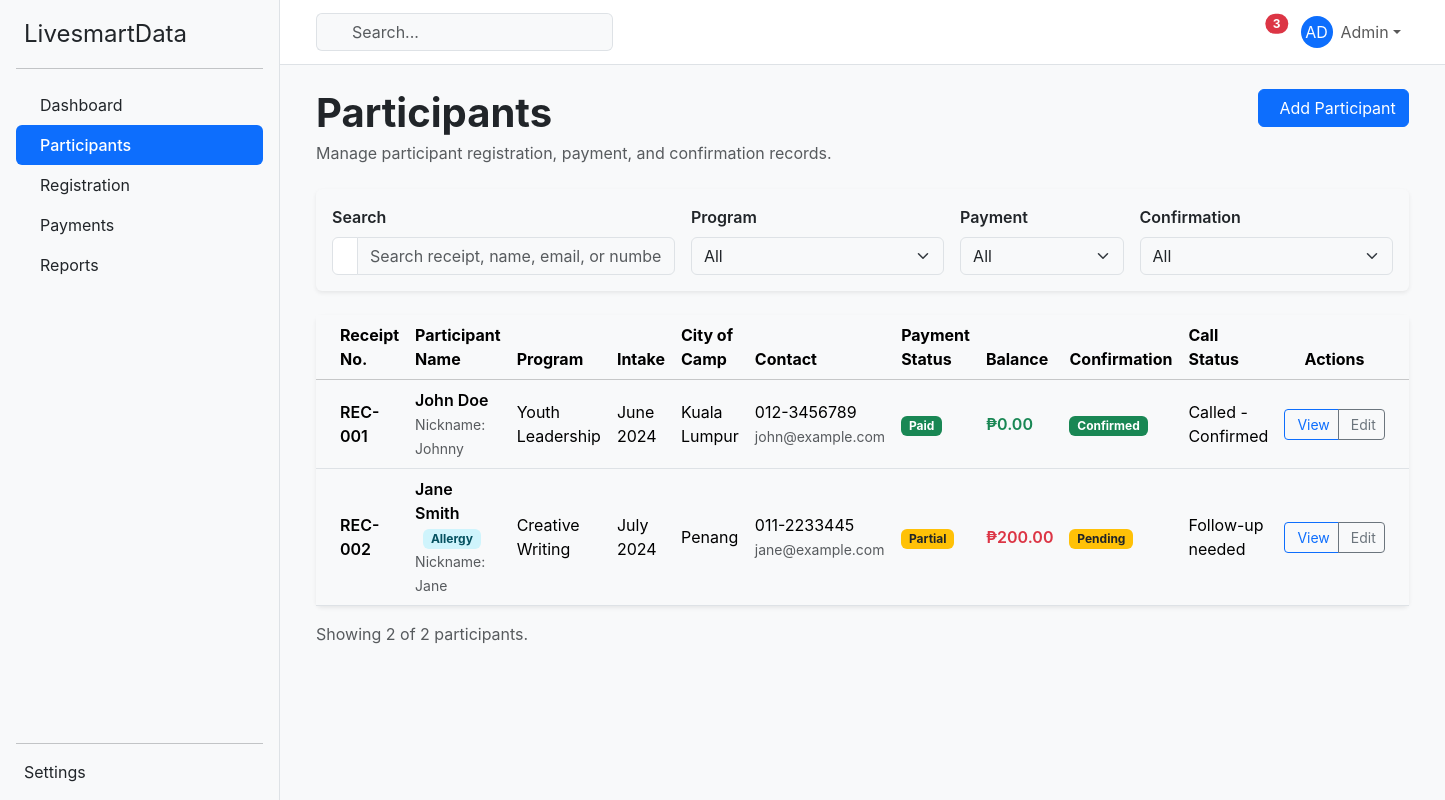
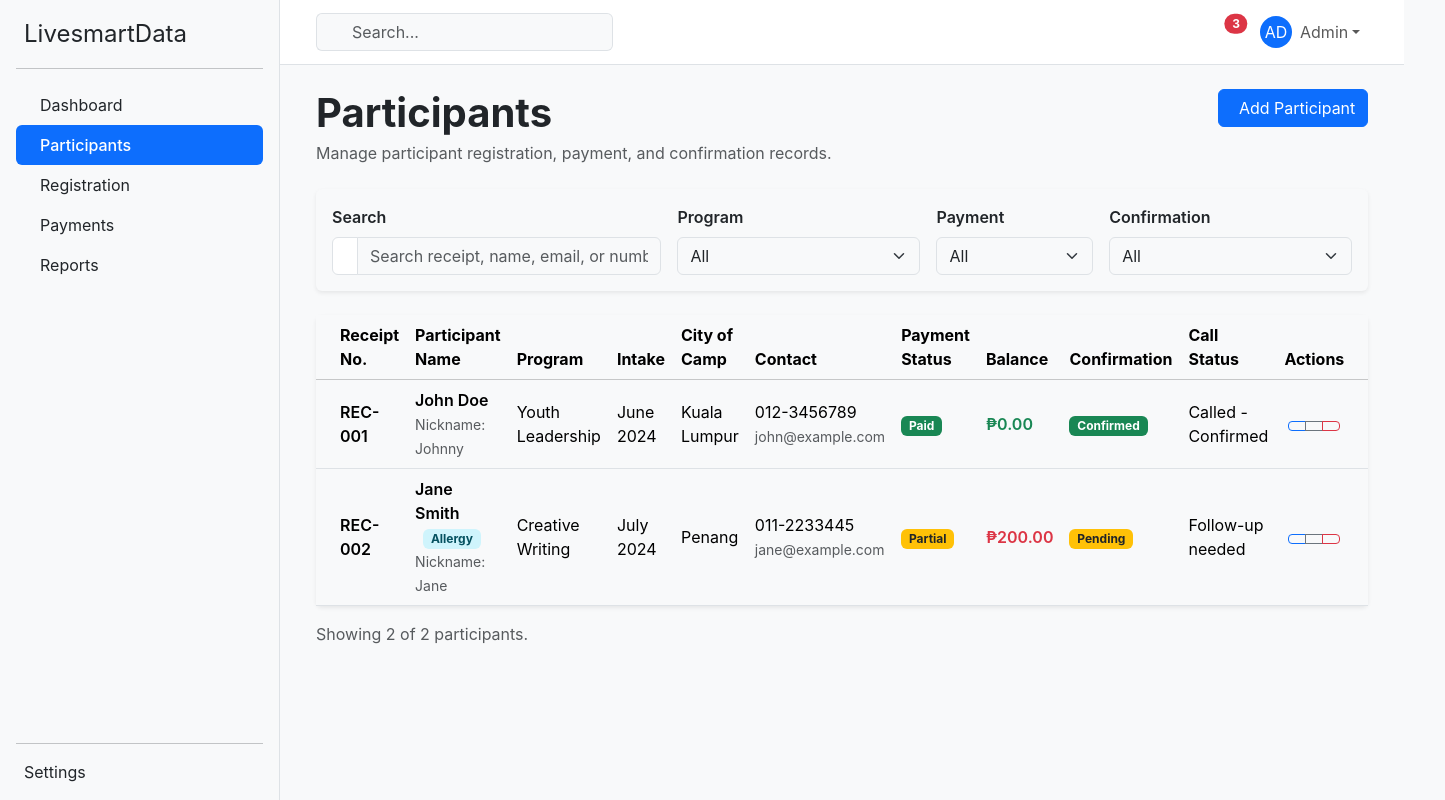
Before and after one commit to Snow-prog-14/LivesmartData, a React (Vite) app in the folder client/: page /participants in a window 1280 px wide. Shown: the whole page, 1445 px wide, since content can reach past the window. Built offline with nearby package versions, Linux system fonts and the light colour scheme; the HTML template or start-up script is replaced by a standard one.

Commit message:
Delete Participant V1.

```diff
--- a/client/src/pages/Participants/Participants.tsx
+++ b/client/src/pages/Participants/Participants.tsx
@@ -18,15 +18,16 @@ const Participants = () => {
     "All" | ConfirmationStatus
   >("All");
 
-  // Load from localStorage on mount and merge properly
-  useEffect(() => {
-    const saved = localStorage.getItem('livesmart_participants');
-    if (saved) {
+  // Load and merge data from localStorage
+  const loadMergedData = () => {
+    // 1. Start with mock data
+    let merged = [...mockParticipants];
+
+    // 2. Apply localStorage overrides/additions
+    const savedParticipants = localStorage.getItem('livesmart_participants');
+    if (savedParticipants) {
       try {
-        const localParticipants: Participant[] = JSON.parse(saved);
-
-        // Merge: local version overrides mock version if IDs match
-        const merged = [...mockParticipants];
+        const localParticipants: Participant[] = JSON.parse(savedParticipants);
         localParticipants.forEach(lp => {
           const index = merged.findIndex(mp => mp.id === lp.id);
           if (index !== -1) {
@@ -35,13 +36,51 @@ const Participants = () => {
             merged.push(lp);
           }
         });
-
-        setAllParticipants(merged);
       } catch (e) {
         console.error("Failed to parse local participants", e);
       }
     }
+
+    // 3. Remove deleted participants
+    const deletedIdsRaw = localStorage.getItem('livesmart_deleted_participant_ids');
+    if (deletedIdsRaw) {
+      try {
+        const deletedIds: string[] = JSON.parse(deletedIdsRaw);
+        merged = merged.filter(p => !deletedIds.includes(p.id));
+      } catch (e) {
+        console.error("Failed to parse deleted IDs", e);
+      }
+    }
+
+    setAllParticipants(merged);
+  };
+
+  useEffect(() => {
+    loadMergedData();
   }, []);
+
+  const handleDelete = (id: string, name: string) => {
+    if (window.confirm(`Are you sure you want to delete this participant: ${name}?`)) {
+      // 1. Add to deleted IDs list
+      const deletedIdsRaw = localStorage.getItem('livesmart_deleted_participant_ids');
+      const deletedIds: string[] = deletedIdsRaw ? JSON.parse(deletedIdsRaw) : [];
+      if (!deletedIds.includes(id)) {
+        deletedIds.push(id);
+        localStorage.setItem('livesmart_deleted_participant_ids', JSON.stringify(deletedIds));
+      }
+
+      // 2. Remove from active localStorage participants if it exists there
+      const savedParticipants = localStorage.getItem('livesmart_participants');
+      if (savedParticipants) {
+        const localParticipants: Participant[] = JSON.parse(savedParticipants);
+        const updatedLocal = localParticipants.filter(p => p.id !== id);
+        localStorage.setItem('livesmart_participants', JSON.stringify(updatedLocal));
+      }
+
+      // 3. Refresh UI state
+      loadMergedData();
+    }
+  };
 
   const programs = useMemo(() => {
     return ["All", ...new Set(allParticipants.map((p) => p.program))];
@@ -299,17 +338,24 @@ const Participants = () => {
                           <Link
                             to={`/participants/${participant.id}`}
                             className="btn btn-sm btn-outline-primary"
+                            title="View"
                           >
-                            <i className="bi bi-eye me-1"></i>
-                            View
+                            <i className="bi bi-eye"></i>
                           </Link>
                           <Link
                             to={`/participants/edit/${participant.id}`}
                             className="btn btn-sm btn-outline-secondary"
+                            title="Edit"
                           >
-                            <i className="bi bi-pencil me-1"></i>
-                            Edit
+                            <i className="bi bi-pencil"></i>
                           </Link>
+                          <button
+                            className="btn btn-sm btn-outline-danger"
+                            title="Delete"
+                            onClick={() => handleDelete(participant.id, participant.participantName)}
+                          >
+                            <i className="bi bi-trash"></i>
+                          </button>
                         </div>
                       </td>
                     </tr>
```
